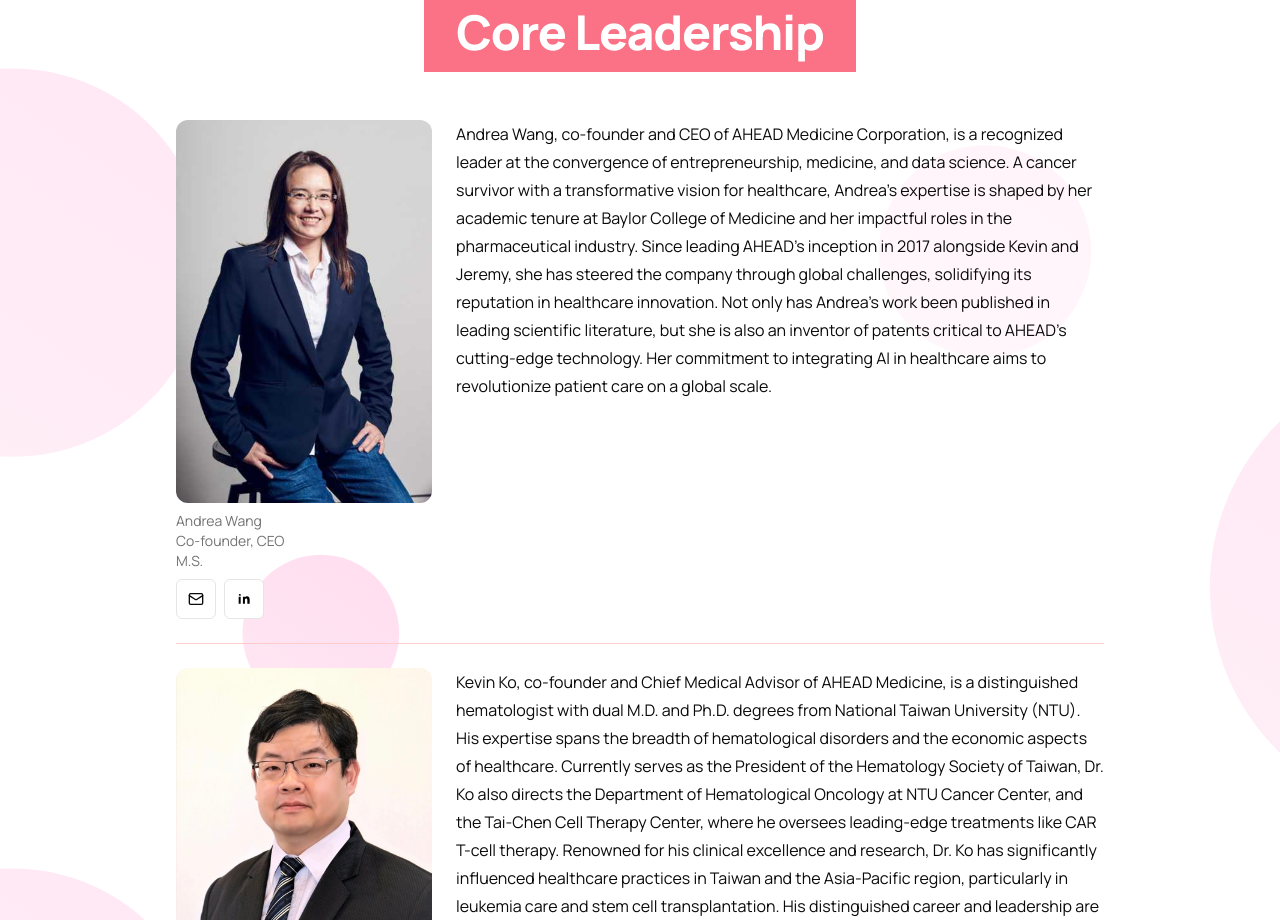
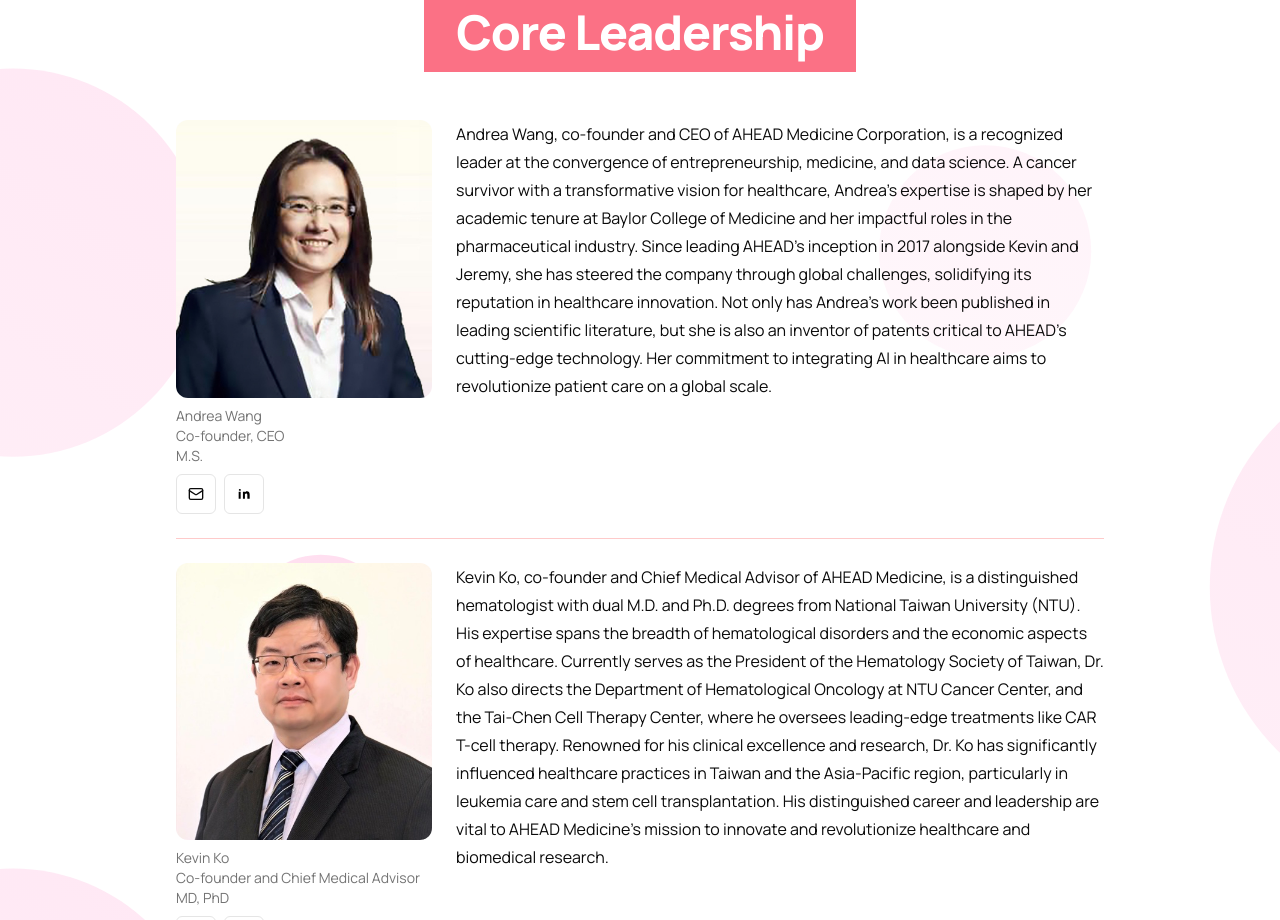
Before and after one commit to fongcilin/ahead-official-website, a Next.js app: page /about in a window 1280 px wide. Shown: the part 940-1860 px from the top of the page. Built offline with nearby package versions, Linux system fonts and the light colour scheme.

Commit message:
fix: resize the ceo image in about page

```diff
--- a/app/about/page.tsx
+++ b/app/about/page.tsx
@@ -17,10 +17,10 @@
       "Andrea Wang, co-founder and CEO of AHEAD Medicine Corporation, is a recognized leader at the convergence of entrepreneurship, medicine, and data science. A cancer survivor with a transformative vision for healthcare, Andrea's expertise is shaped by her academic tenure at Baylor College of Medicine and her impactful roles in the pharmaceutical industry. Since leading AHEAD's inception in 2017 alongside Kevin and Jeremy, she has steered the company through global challenges, solidifying its reputation in healthcare innovation. Not only has Andrea's work been published in leading scientific literature, but she is also an inventor of patents critical to AHEAD’s cutting-edge technology. Her commitment to integrating AI in healthcare aims to revolutionize patient care on a global scale.",
     mail: 'andrea.wang@aheadmedicine.com',
     linkedin: 'https://www.linkedin.com/in/andrea-yufen-wang/',
-    image: '/images/team/andrea.wang2.jpg',
+    image: '/images/team/andrea.wang.png',
     imageSize: {
       width: 256,
-      height: 383,
+      height: 278,
     },
   },
   {
```
Also changed, not shown: public/images/team/andrea.wang.png (added), public/images/team/andrea.wang2.jpg (deleted).
